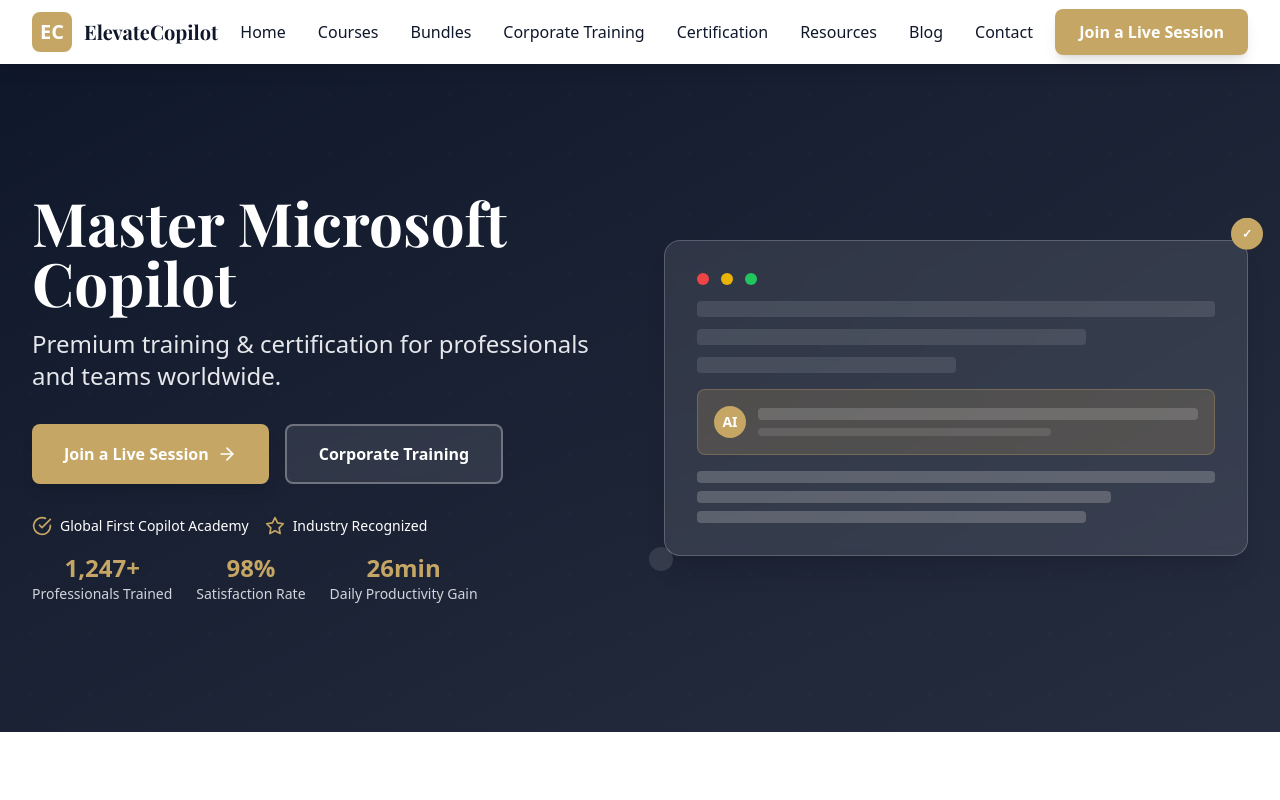
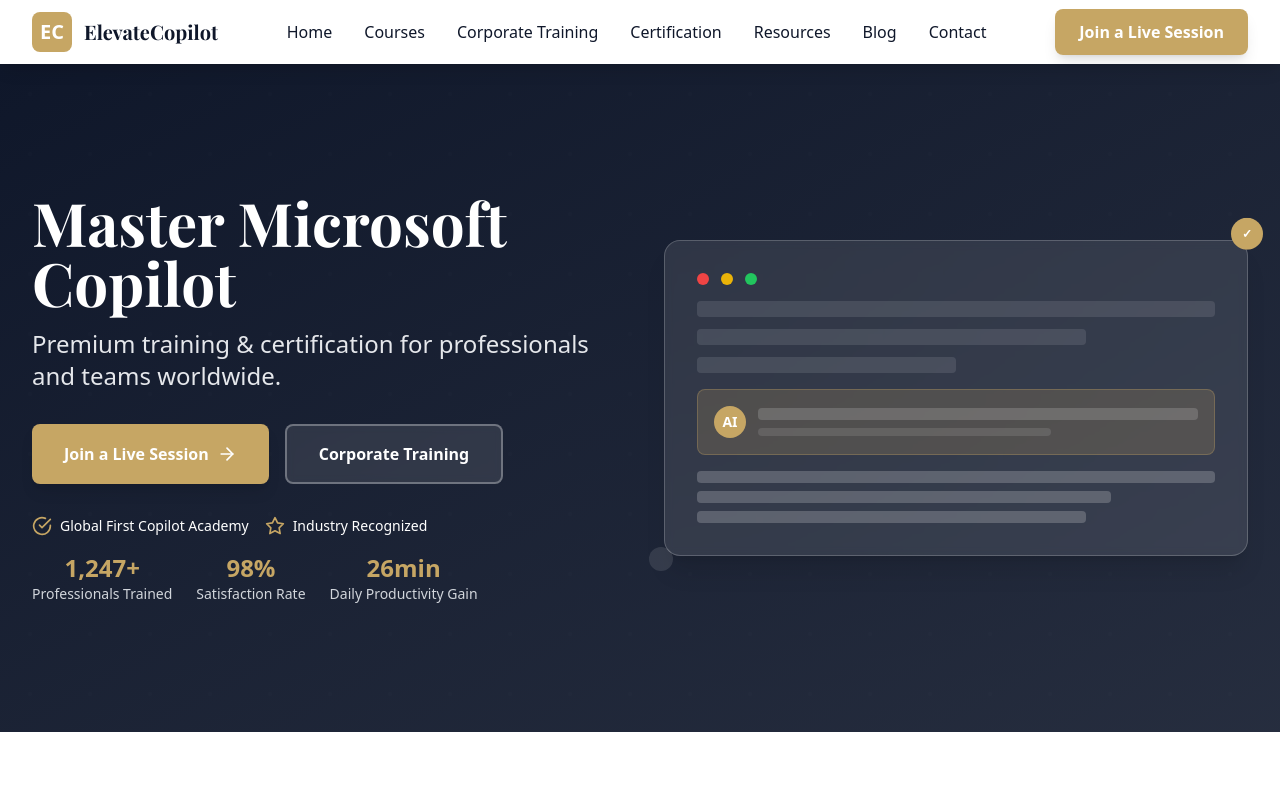
Before and after one commit to ashu16815/ElevateCopilot, a Next.js app: page / in a window 1280 px wide. Shown: the top 800 px of the page. Built offline with nearby package versions, Linux system fonts and the light colour scheme; a web font is replaced by a local one.

Commit message:
refactor: Remove Bundles from top navigation to reduce menu crowding

```diff
--- a/components/Header.tsx
+++ b/components/Header.tsx
@@ -10,7 +10,6 @@
   const navigation = [
   { name: 'Home', href: '/' },
   { name: 'Courses', href: '/courses' },
-    { name: 'Bundles', href: '/courses#course-bundles' },
   { name: 'Corporate Training', href: '/corporate-training' },
   { name: 'Certification', href: '/certification' },
   { name: 'Resources', href: '/resources' },
```
Lines whose indentation alone changed are shown as unchanged.
